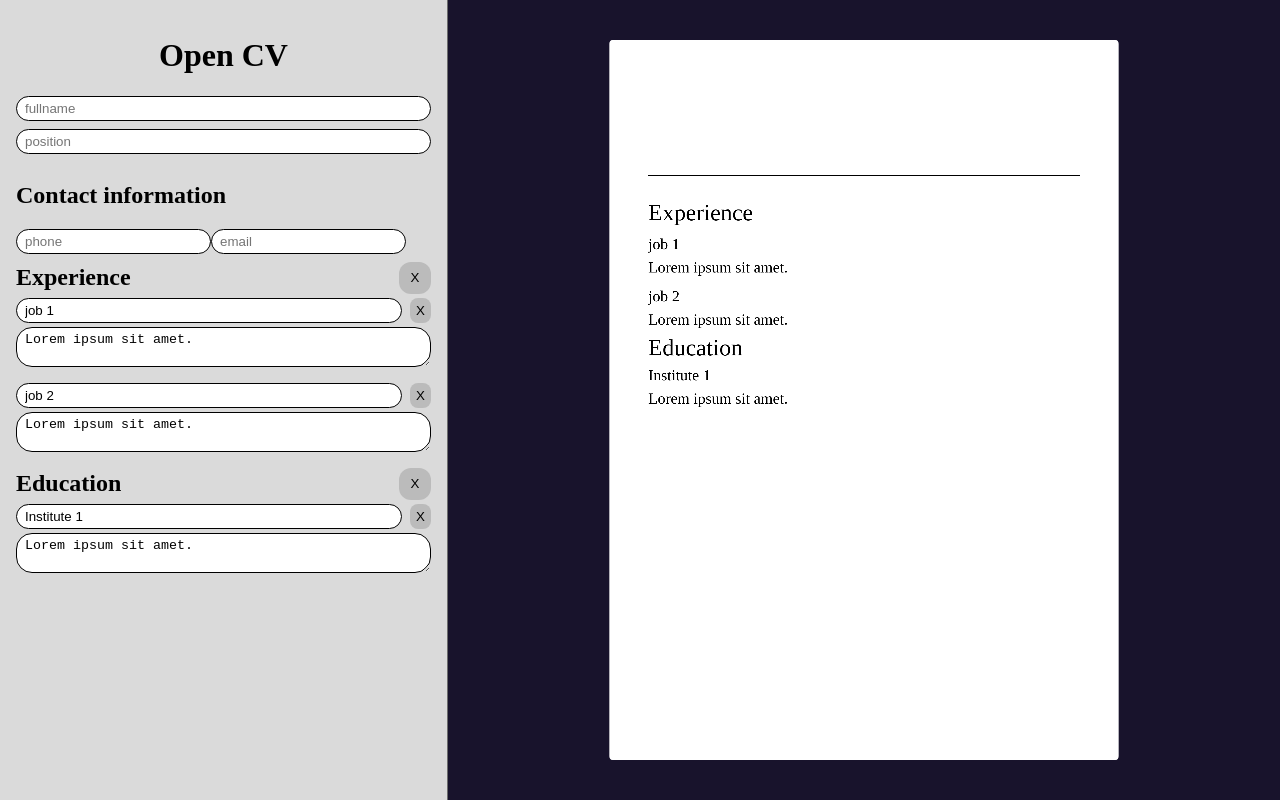
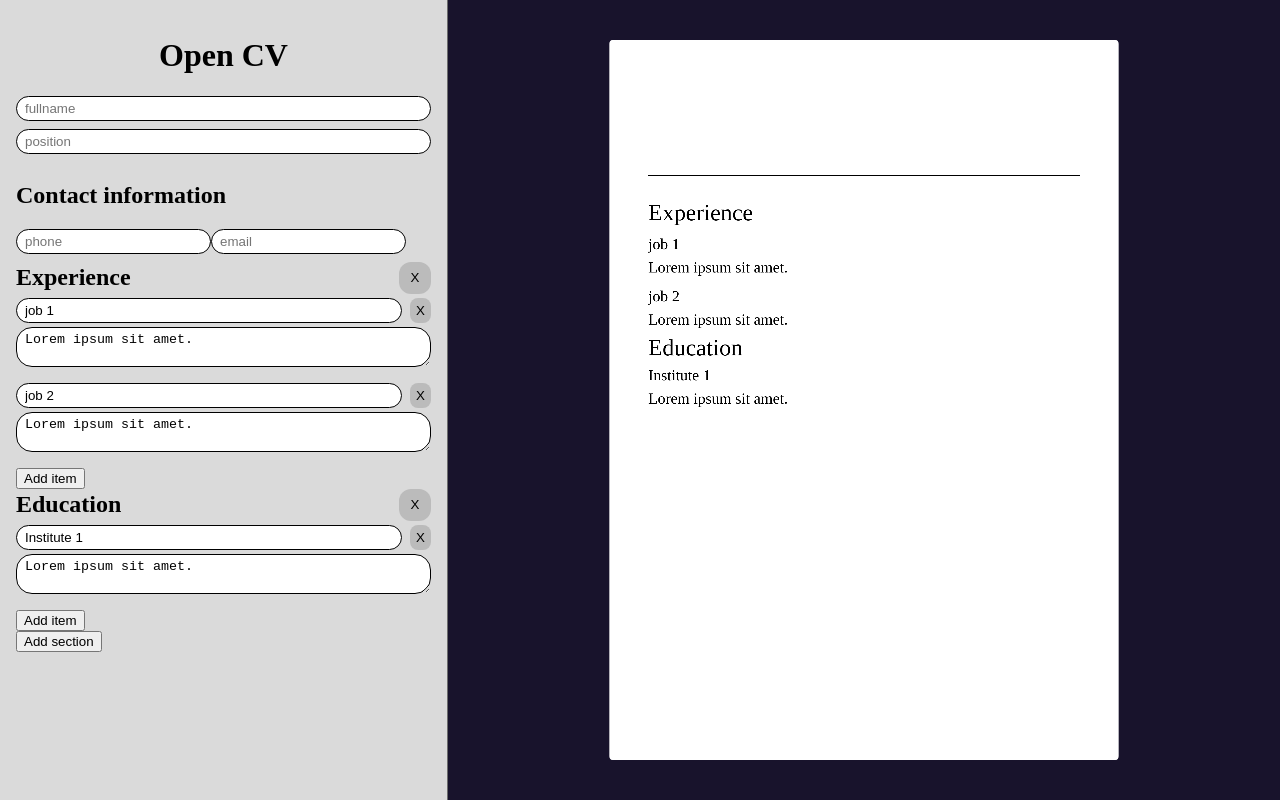
Before and after one commit to lucasserral/opencv, a React (Vite) app: page / in a window 1280 px wide. Built offline with nearby package versions, Linux system fonts and the light colour scheme.

Commit message:
add item

```diff
--- a/src/app.scss
+++ b/src/app.scss
@@ -23,7 +23,7 @@
     border-radius: 16px;
   }
 
-  & button {
+  &__closeButton {
     aspect-ratio: 1;
     border: none;
     border-radius: 8px;
--- a/src/components/SideBar.tsx
+++ b/src/components/SideBar.tsx
@@ -79,6 +79,7 @@ export default function SideBar({
                 <h2 className="title">{section.title}</h2>
 
                 <button
+                  className="SideBar__closeButton"
                   type="button"
                   onClick={() => {
                     setSections((prev: sections) => {
@@ -124,6 +125,7 @@ export default function SideBar({
                       />
                       <button
                         type="button"
+                        className="SideBar__closeButton"
                         onClick={() => {
                           const sects = [...sections];
                           const i = sects.findIndex(
@@ -160,8 +162,23 @@ export default function SideBar({
                   </div>
                 ))}
               </div>
+              <button
+                type="button"
+                onClick={() => {
+                  const previows = [...sections];
+                  previows[index].sectionItems.push({
+                    key: `key_${previows[index].sectionItems.length}`,
+                    title: "",
+                    description: "",
+                  });
+                  setSections(previows);
+                }}
+              >
+                Add item
+              </button>
             </div>
           ))}
+          <button type="button">Add section</button>
         </section>
       </form>
     </div>
```
